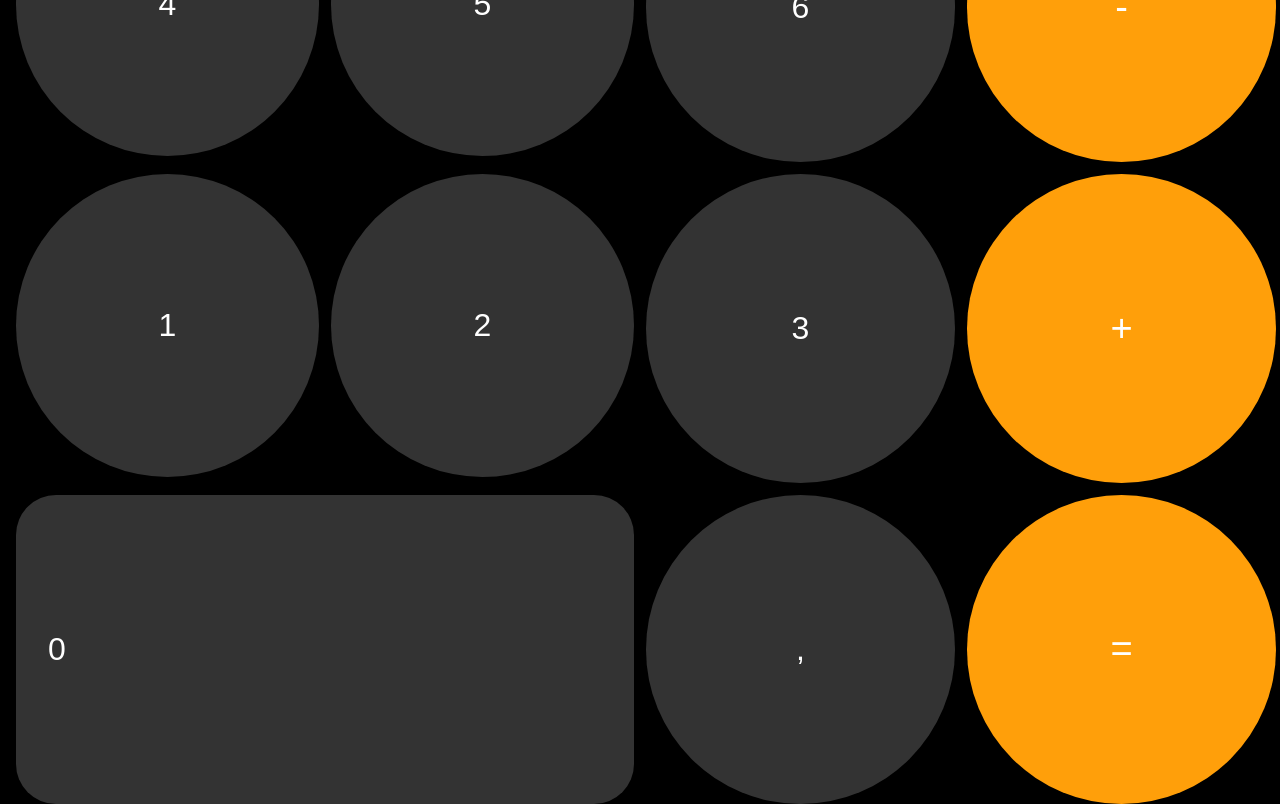
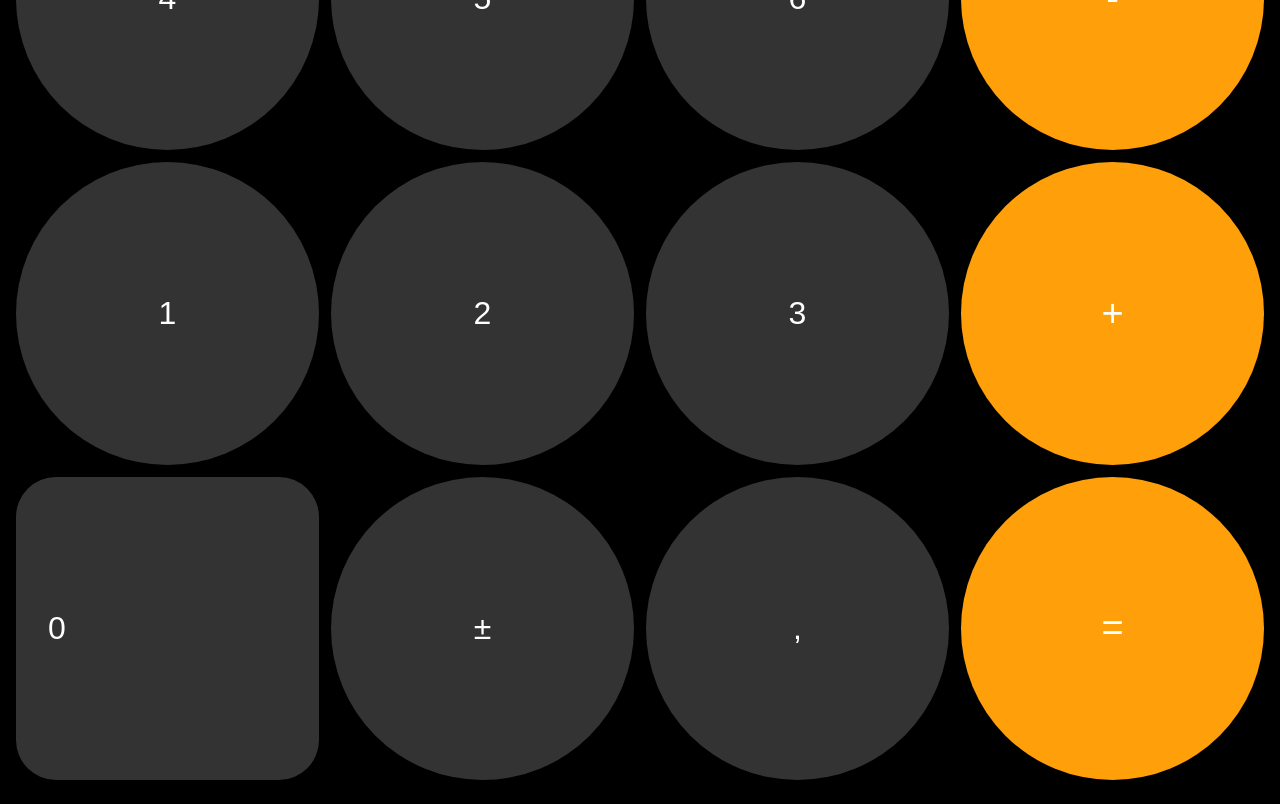
Before and after one commit to gonzax10/calculadora, a plain HTML site: page index.html in a window 1280 px wide. Drawn offline with Linux system fonts and the light colour scheme.

Commit message:
Update index.html

```diff
--- a/index.html
+++ b/index.html
@@ -70,15 +70,7 @@
         .digit { background-color: var(--btn-digit); color: #ffffff; }
         .op { background-color: var(--btn-op); color: #ffffff; font-size: 38px; }
         .func { background-color: var(--btn-func); color: var(--btn-func-text); font-weight: 400; }
-
-        /* El 0 ahora es redondo perfecto (aspect-ratio 1/1) y ocupa 2 columnas mediante grid-column */
-        .zero {
-            grid-column: span 2;
-            aspect-ratio: 2 / 1;
-            border-radius: 40px;
-            justify-content: flex-start;
-            padding-left: 32px;
-        }
+        .zero { justify-content: flex-start; padding-left: 32px; border-radius: 40px; }
 
         #settings-dialog { display: none; position: fixed; top: 0; left: 0; width: 100%; height: 100%; background: rgba(0,0,0,0.95); z-index: 100; overflow-y: auto; padding: 25px; color: white; cursor: default; }
         #settings-dialog h2 { margin-top: 0; border-bottom: 1px solid #333; padding-bottom: 10px; }
@@ -118,6 +110,7 @@
         <button class="op" onclick="press('+')">+</button>
 
         <button class="digit zero" onclick="press('0')">0</button>
+        <button class="digit" onclick="press('+/-')">±</button>
         <button class="digit" onclick="press('.')">,</button>
         <button class="op" onclick="press('=')">=</button>
     </div>
```
